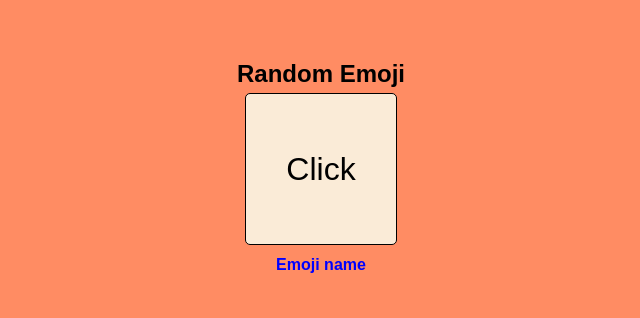
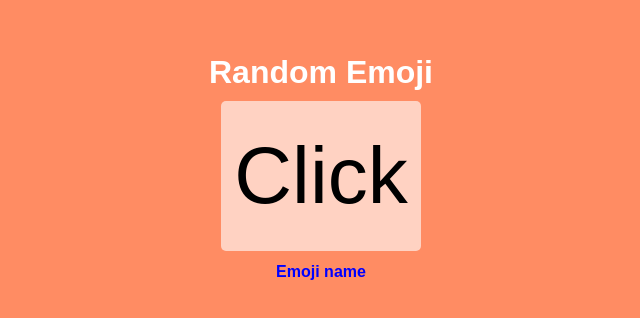
Before and after one commit to lugard1/random-emoji, a plain HTML site: page index.html in a window 1280 px wide. Shown: the part 248-566 px from the top of the page, without its empty margins (319-959 px from the left). Drawn offline with Linux system fonts and the light colour scheme.

Commit message:
Add color to header

```diff
--- a/style.css
+++ b/style.css
@@ -6,7 +6,7 @@
 
 body {
   display: flex;
-  width: 100%;
+  /* width: 100%; */
   flex-direction: column;
   justify-content: center;
   align-items: center;
@@ -15,17 +15,19 @@ body {
 }
 
 .header {
+  color: #fff;
+  font-size: 2rem;
   font-weight: 700;
-  margin-bottom: 5px;
+  margin-bottom: 10px;
 }
 
 .emoji-container {
-  min-width: 150px;
+  min-width: 200px;
   min-height: 150px;
-  border: solid 1px;
+  border: none;
   border-radius: 5px;
   position: relative;
-  background-color: antiquewhite;
+  background-color: rgba(255, 255, 255, 0.61)
 
 }
 
@@ -34,11 +36,17 @@ body {
   top: 50%;
   left: 50%;
   transform: translate(-50%, -50%);
-  font-size: 32px;
+  font-size: 5rem;
   outline: none;
   border: none;
   background: transparent;
+  filter: grayscale();
+  transition: filter .2s ease-in-out;
   cursor: pointer;
+}
+
+.emoji-container .btn:hover {
+  filter: grayscale(0);
 }
 
 .emoji-name {
```
